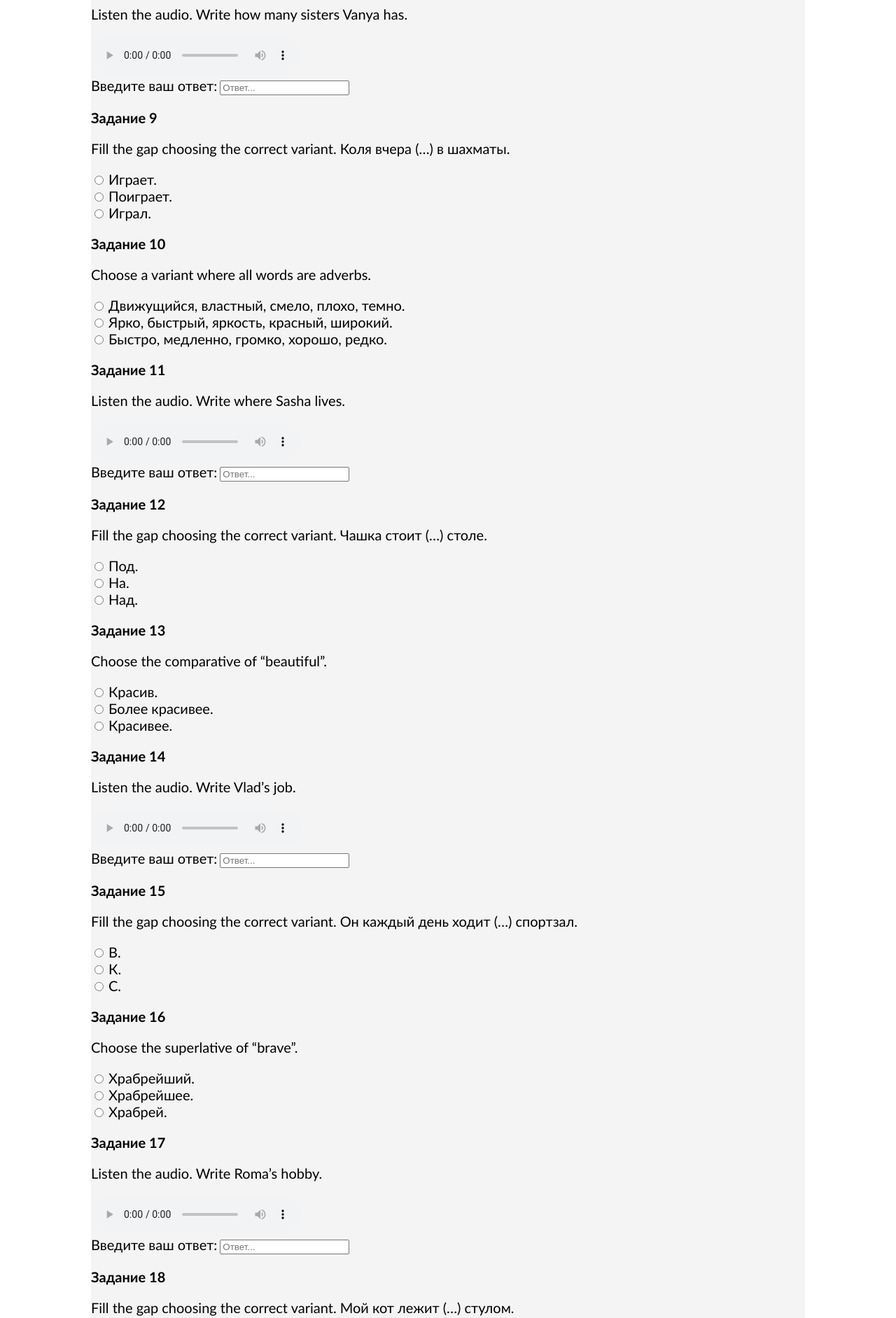
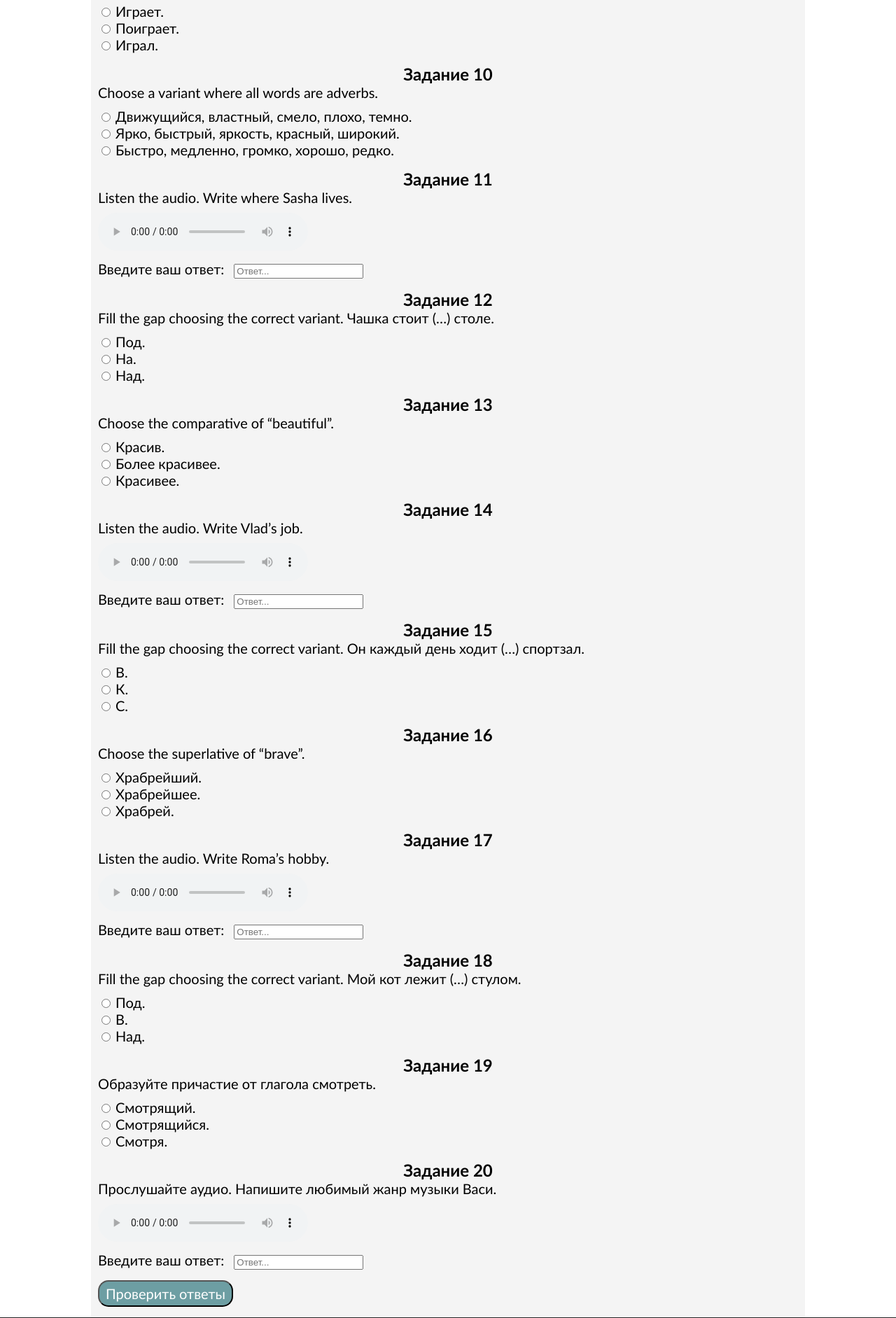
Before and after one commit to suhariky/lingvista, a Django app: template lingvista/lingvista_web/templates/html/pages/tasks_page.html in a window 1280 px wide. Shown: the part 1400-3283 px from the top of the page at 70% size. Run offline with Django 5.2, Linux system fonts and the light colour scheme; the template is opened without the code that fills it: values that come from a table or form of the project are taken from there, others are empty; data comes from the database, SQL or seed files in the repository.

Commit message:
tasks_page.css add

```diff
--- /dev/null
+++ b/lingvista/lingvista_web/static/css/tasks_page.css
@@ -0,0 +1,55 @@
+.task-question > h3 {
+    margin: 0;
+    text-align: center;
+    padding-top: 15px;
+    font-size: x-large;
+}
+
+.task-question > p{
+    margin: 0;
+    margin-bottom: 10px;
+}
+
+.task-card{
+    padding: 0 10px;
+}
+
+.audio-answer-input{
+    margin-top: 10px;
+}
+
+.audio-answer-input > input{
+    margin-left: 10px;
+}
+
+.submit-section > button{
+    margin: 15px 10px;
+    padding: 5px 9px;
+    color: white;
+    background-color: rgba(109, 158, 163, 1);
+    border-radius: 15px;
+}
+
+
+
+.results-summary{
+    padding: 0 10px;
+}
+
+.results-summary > h2 {
+    padding: 15px 0;
+    margin: 0;
+    font-size: x-large;
+}
+
+.results-summary > p{
+    margin: 0;
+}
+
+.correct-answer > p{
+    margin: 0;
+}
+
+.correct-answer{
+    margin: 10px 0;
+}
--- a/lingvista/lingvista_web/templates/html/pages/tasks_page.html
+++ b/lingvista/lingvista_web/templates/html/pages/tasks_page.html
@@ -1,5 +1,7 @@
 {% extends 'html/pages/base.html' %}
 {% load static %}
+
+{% block extra_css %}<link rel="stylesheet" href="/static/css/tasks_page.css">{% endblock extra_css%}
 
 {% block content %}
     <form method="POST">
```
